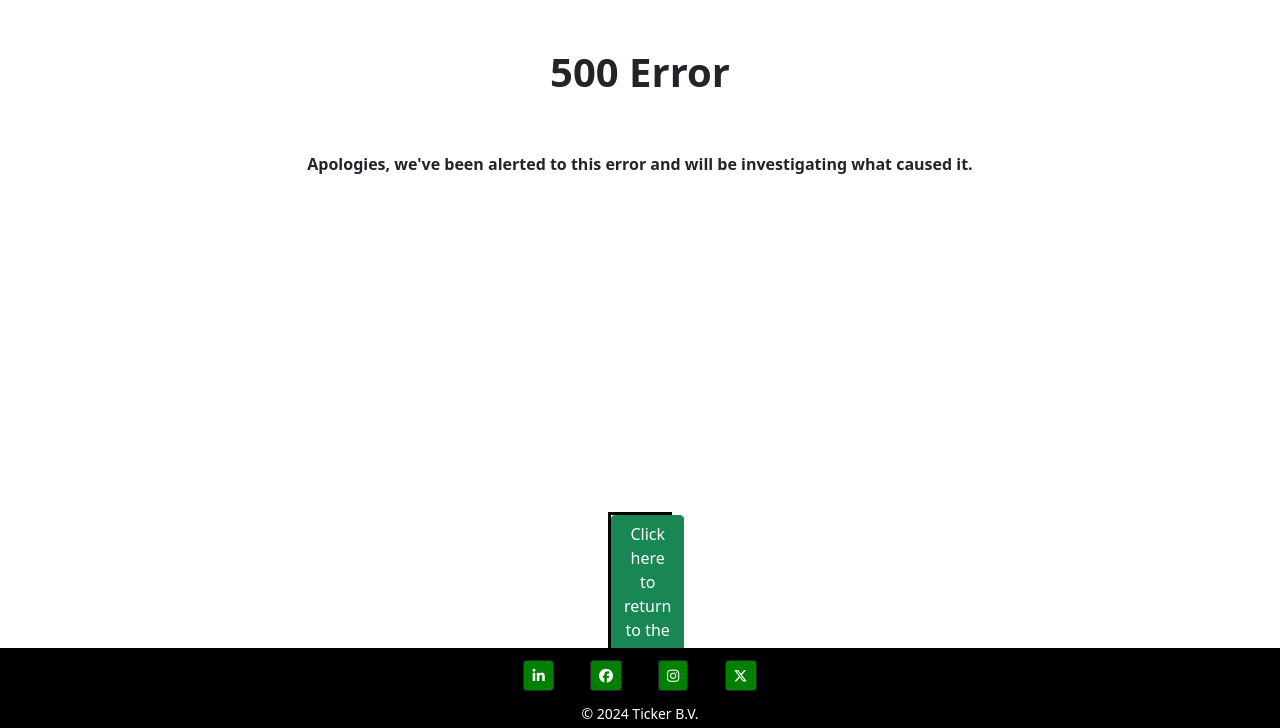
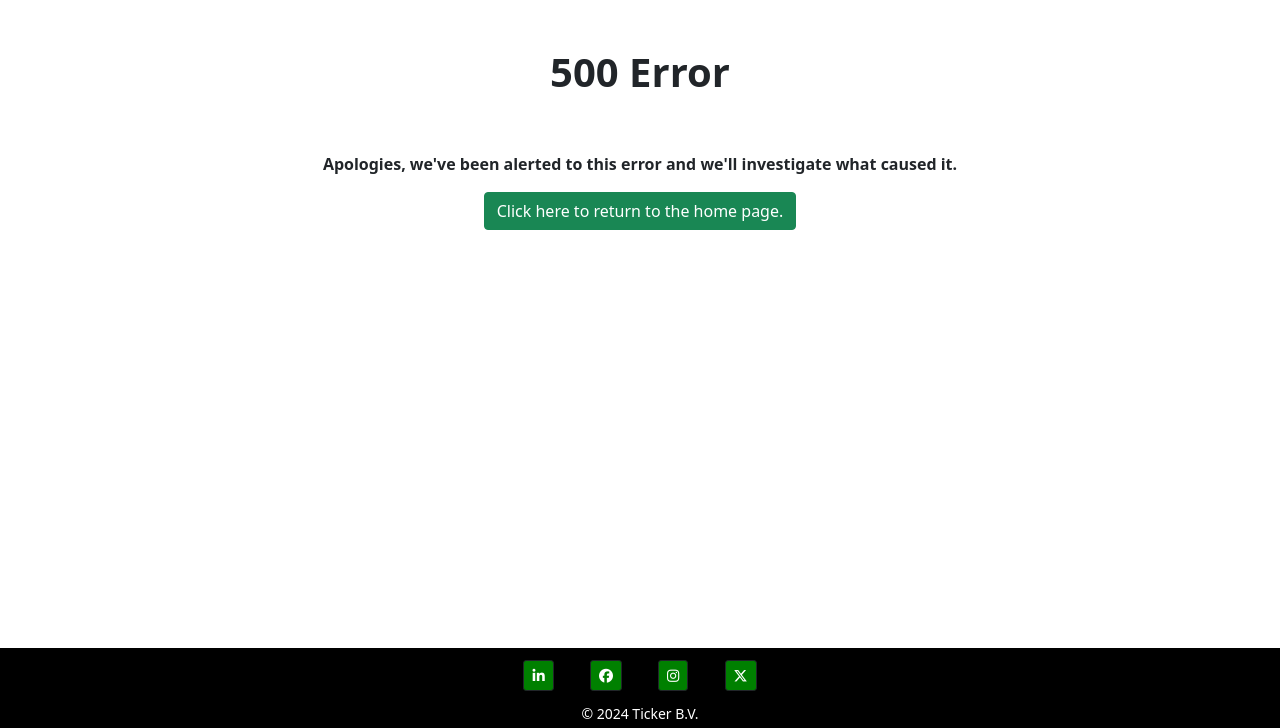
Before and after one commit to DannyGilligan/ticker, a Django app: template trades/templates/500.html in a window 1280 px wide. Shown: the part 72-800 px from the top of the page. Run offline with Django 4.2, Linux system fonts and the light colour scheme; the template is opened without the code that fills it, so the values that code supplies are empty.

Commit message:
Add styling to 404 and 505 error pages

```diff
--- a/trades/static/css/style.css
+++ b/trades/static/css/style.css
@@ -10,13 +10,7 @@ caption {
 }
 
 
-#button404wrapper {
-    margin-top: 20rem;
-    max-width: 4rem;
-    border: 3px solid black;
-    margin-left: auto;
-    margin-right: auto;
- }
+
 
 
  #tradeModal {
--- a/trades/templates/404.html
+++ b/trades/templates/404.html
@@ -10,7 +10,7 @@
 
 <p class="text-center mt-5 fw-bold">This is not the page you're looking for..</p>
 
-<div id="button404wrapper">
+<div class="d-flex justify-content-center">
     <a id="button404" class="btn btn-success" href="index/" type="button">Click here to return to the home page.</a>
 </div>
 
--- a/trades/templates/500.html
+++ b/trades/templates/500.html
@@ -8,9 +8,9 @@
 
 <h1 class="text-center mt-5 fw-bold">500 Error</h1>
 
-<p class="text-center mt-5 fw-bold">Apologies, we've been alerted to this error and will be investigating what caused it.</p>
+<p class="text-center mt-5 fw-bold">Apologies, we've been alerted to this error and we'll investigate what caused it.</p>
 
-<div id="button404wrapper">
+<div class="d-flex justify-content-center">
     <a id="button500" class="btn btn-success" href="index/" type="button">Click here to return to the home page.</a>
 </div>
 
```
